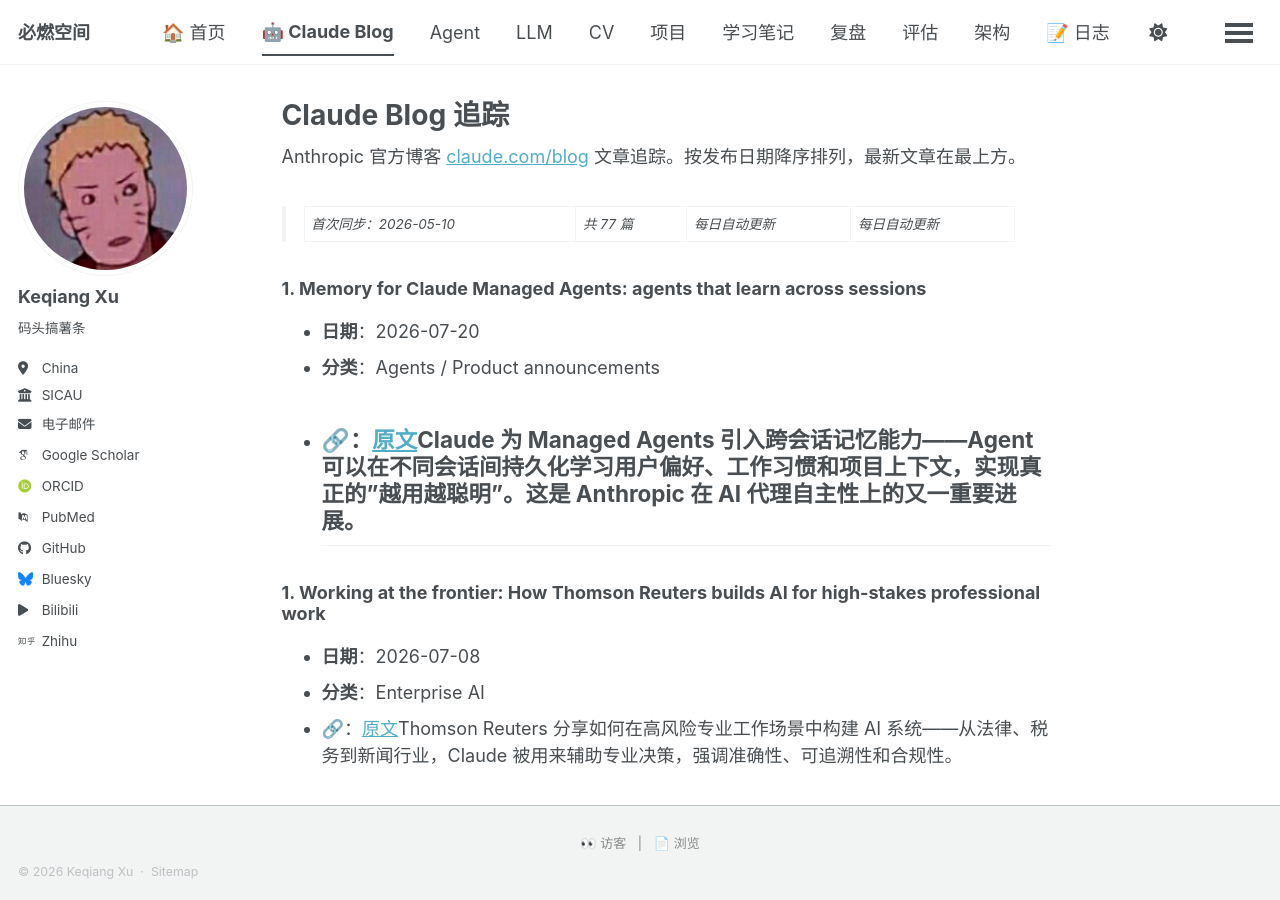
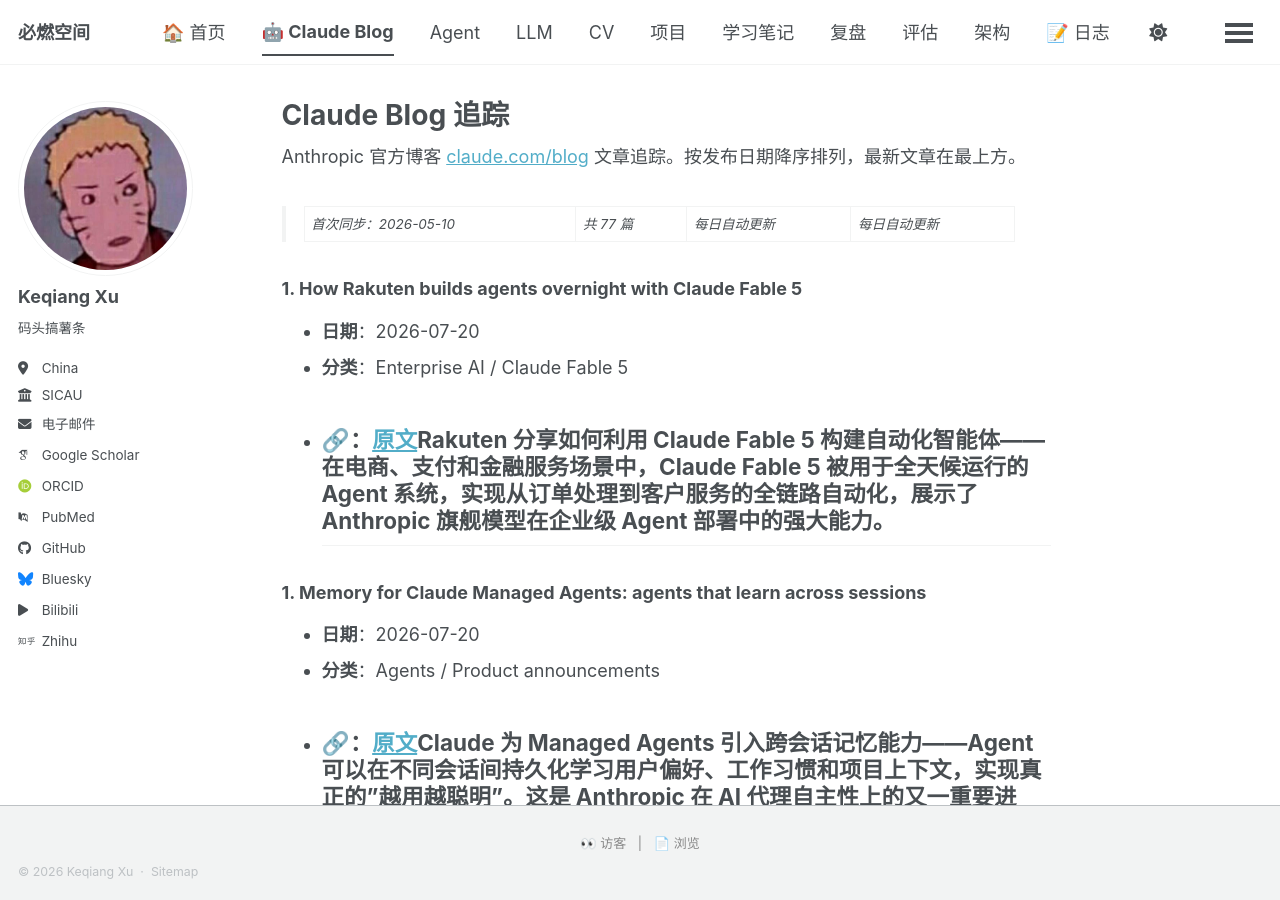
Before and after one commit to Qnh233/Qnh233.github.io, a Jekyll site: the page built from _pages/claude-blog.md, in a window 1280 px wide and 900 px high. Built offline with Jekyll 4.4.1, drawn with Linux system fonts in a browser that asks for light colours; some web fonts are replaced; a script bundle is joined from its source files by our own code; library files that are not in the unit come from our copies; comment, search, counter and statistics services are not loaded.

Commit message:
sync: add Rakuten Claude Fable 5 article (2026-07-20)

```diff
--- a/_pages/claude-blog.md
+++ b/_pages/claude-blog.md
@@ -8,6 +8,12 @@
 Anthropic 官方博客 [claude.com/blog](https://claude.com/blog) 文章追踪。按发布日期降序排列，最新文章在最上方。
 
 > 首次同步：2026-05-10 | 共 77 篇 | 每日自动更新 | 每日自动更新
+
+### 1. How Rakuten builds agents overnight with Claude Fable 5
+- **日期**：2026-07-20
+- **分类**：Enterprise AI / Claude Fable 5
+- **🔗**：[原文](https://claude.com/blog/working-at-the-frontier-rakuten)Rakuten 分享如何利用 Claude Fable 5 构建自动化智能体——在电商、支付和金融服务场景中，Claude Fable 5 被用于全天候运行的 Agent 系统，实现从订单处理到客户服务的全链路自动化，展示了 Anthropic 旗舰模型在企业级 Agent 部署中的强大能力。
+---
 
 ### 1. Memory for Claude Managed Agents: agents that learn across sessions
 - **日期**：2026-07-20
```
